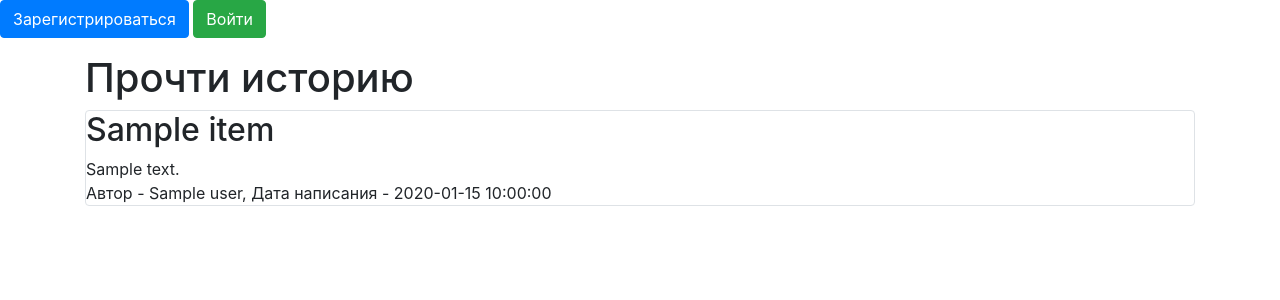
After one commit to WildlyKind/StoryShare, a Flask app: template templates/index2.html in a window 1280 px wide. The commit adds this page. Shown: the top 300 px of the page. Run offline with Flask 3, Linux system fonts and the light colour scheme; the template is opened without the code that fills it: most values are stand-ins (such as "Sample title", 1, 10 or a date in 2020); some libraries are stand-ins or nearby versions.

Commit message:
Add files via upload

```diff
--- a/templates/base.html
+++ b/templates/base.html
@@ -7,6 +7,7 @@
           href="https://stackpath.bootstrapcdn.com/bootstrap/4.4.1/css/bootstrap.min.css"
           integrity="sha384-Vkoo8x4CGsO3+Hhxv8T/Q5PaXtkKtu6ug5TOeNV6gBiFeWPGFN9MuhOf23Q9Ifjh"
           crossorigin="anonymous">
+    <link rel="stylesheet" type="text/css" href="{{url_for('static', filename='styles/styles.css')}}" />
     <title>{{title}}</title>
 </head>
 <body>
@@ -24,5 +25,6 @@
 <main role="main" class="container">
     {% block content %}{% endblock %}
 </main>
+<script src="{{url_for('static', filename='scripts/script.js')}}"></script>
 </body>
 </html>
--- /dev/null
+++ b/templates/index2.html
@@ -0,0 +1,24 @@
+{% extends "base.html" %}
+
+{% block content %}
+<h1>Прочти историю</h1>
+{% for item in news%}
+<div class="col-md6 border rounded">
+        <h2>{{item.title}}</h2>
+        <div>
+            {{item.content}}
+        </div>
+        <div>
+            Автор - {{item.user.name}}, Дата написания - {{item.created_date}}
+        </div>
+    {% if current_user.is_authenticated and current_user == item.user %}
+        <a href="/news/{{ item.id }}" class="btn btn-warning">
+            Изменить
+        </a>
+        <a href="/news_delete/{{ item.id }}" class="btn btn-danger">
+            Удалить
+        </a>
+    {% endif %}
+</div>
+{% endfor %}
+{% endblock %}
--- a/templates/stores.html
+++ b/templates/stores.html
@@ -2,6 +2,8 @@
 
 {% block content %}
 <h1>Добавление истории</h1>
+
+
 <form action="" method="post">
     {{ form.hidden_tag() }}
     <p>
```
Also changed, not shown: templates/index.html (+2 -13 lines), templates/read.html (+3 -5 lines).
